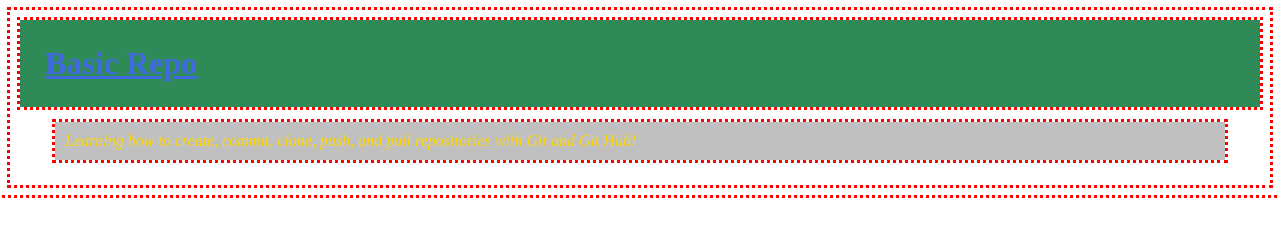
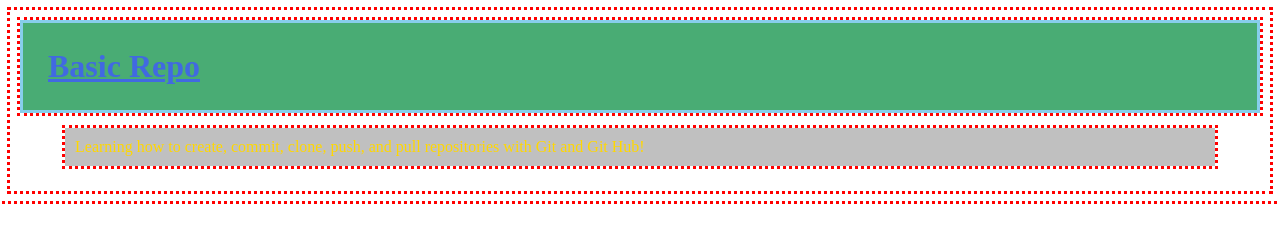
Before and after one commit to JansenRachel/basic_repo, a plain HTML site: page index.html in a window 1280 px wide. Drawn offline with Linux system fonts and the light colour scheme.

Commit message:
updated style.css

```diff
--- a/style.css
+++ b/style.css
@@ -8,11 +8,12 @@ h1{
     color: royalblue;
     padding: 25px;
     text-decoration: underline;
-    background-color: seagreen;
+    background-color: rgb(73, 172, 116);
+    border: solid skyblue;
 }
 p{
-    font-style: italic;
+    /* font-style: italic; */
     background-color: silver;
     color: gold;
-    margin: 15px 35px;
+    margin: 15px 45px;
 }
```
